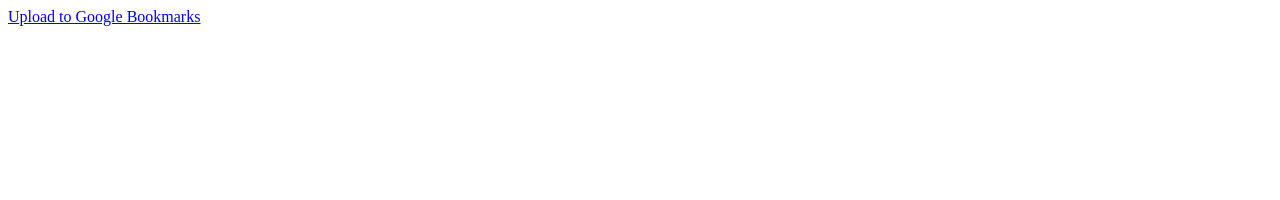
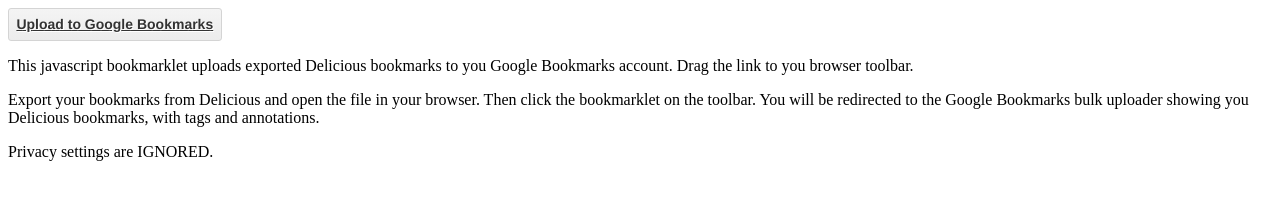
Before and after one commit to AndyHitchman/DeliciousToGoogleBookmarks, a plain HTML site: page bookmarklet.html in a window 1280 px wide. Drawn offline with Linux system fonts and the light colour scheme.

Commit message:
Try bookmarklet in README

```diff
--- a/bookmarklet.html
+++ b/bookmarklet.html
@@ -1,6 +1,27 @@
-<a href="javascript:(function(){
+<!DOCTYPE html>
+<html>
+<head>
+    <title>Delicious Export to Google Bookmarks Uploader</title>
+</head>
+<body>
+<a style="font-family: helvetica,arial,sans-serif;display: inline-block;padding: 1ex;font-size: 14px;font-weight: bold;color: #333;text-shadow: 1px 1px 0 white;white-space: nowrap;cursor: pointer;border: 1px solid #D4D4D4;-webkit-border-radius: 3px;-moz-border-radius: 3px;border-radius: 3px;background: #F4F4F4;filter: progid:DXImageTransform.Microsoft.gradient(GradientType=0,startColorstr='#F4F4F4',endColorstr='#ECECEC');background: -webkit-gradient(linear,left top,left bottom,from(#F4F4F4),to(#ECECEC));background: -moz-linear-gradient(top,#F4F4F4,#ECECEC);border-top-left-radius: 3px 3px;border-top-right-radius: 3px 3px;border-bottom-right-radius: 3px 3px;border-bottom-left-radius: 3px 3px;"
+   href="javascript:(function(){
   dynaLoad=document.createElement('SCRIPT');
   dynaLoad.type='text/javascript';
-  dynaLoad.src='/deliciousToGoogle.js';
+  dynaLoad.src='https://github.com/AndyHitchman/DeliciousToGoogleBookmarks/raw/master/deliciousToGoogle.js';
   document.getElementsByTagName('head')[0].appendChild(dynaLoad);
 })();">Upload to Google Bookmarks</a>
+<p>
+This javascript bookmarklet uploads exported Delicious bookmarks to you Google Bookmarks account.
+Drag the link to you browser toolbar.
+</p>
+<p>
+Export your bookmarks from Delicious and open the file in your browser. Then click the bookmarklet on the toolbar.
+You will be redirected to the Google Bookmarks bulk uploader showing you Delicious bookmarks, with tags and annotations.
+</p>
+<p>
+Privacy settings are IGNORED.
+</p>
+
+</body>
+</html>
```
Also changed, not shown: README.html (added, +9 -0 lines), deliciousToGoogle.js (+5 -4 lines), README.txt (deleted).
